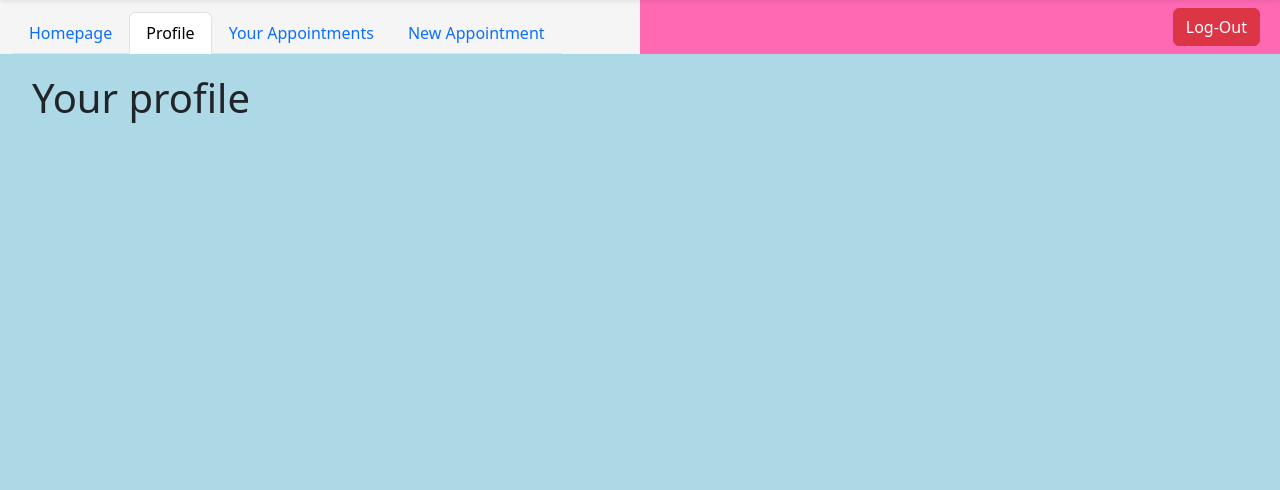
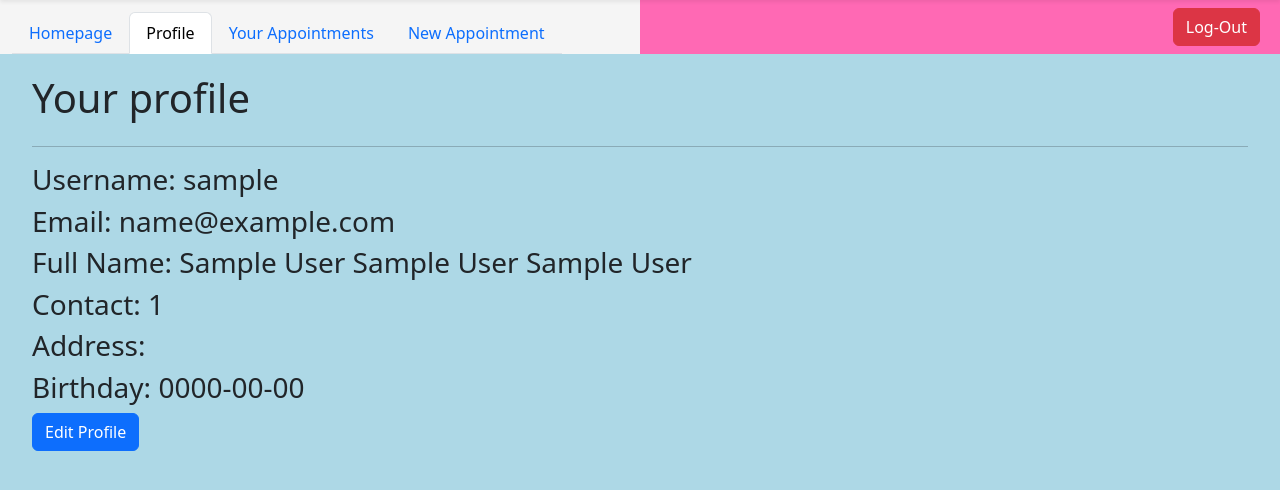
Before and after one commit to jolorambongga/SDAIC-v.3.0.09.01, a PHP site: page /profile.php in a window 1280 px wide. Shown: the part 56-546 px from the top of the page. Run offline with PHP 8.4, Linux system fonts and the light colour scheme; the visitor is signed in with stand-in values (Sample User, id 1).

Commit message:
Add files via upload

```diff
--- /dev/null
+++ b/client/handles/read_profile.php
@@ -0,0 +1,28 @@
+<?php
+
+require_once('../../includes/config.php');
+
+try {
+
+	$pdo->setAttribute(PDO::ATTR_ERRMODE, PDO::ERRMODE_EXCEPTION);
+
+	$user_id = $_POST['user_id'];
+
+	$sql = "SELECT * FROM tbl_Users WHERE user_id = :user_id;";
+
+	$stmt = $pdo->prepare($sql);
+
+	$stmt->bindParam(':user_id', $user_id, PDO::PARAM_INT);
+
+	$stmt->execute();
+
+	$data = $stmt->fetch(PDO::FETCH_ASSOC);
+
+	header('Content-Type: application/json');
+
+	echo json_encode(array("status" => "success", "process" => "read profile", "data" => $data));
+
+} catch (PDOException $e) {
+	echo json_encode(array("status" => "error", "message" => $e->getMessage(), "process" => "read profile", "report" => "catch reached"));
+}
+?>
--- a/client/profile.php
+++ b/client/profile.php
@@ -16,8 +16,159 @@ checkAuth();
         <h1>Your profile</h1>
       </div>
     </div>
+    <div id='profileBody'>
+      ...
+    </div>
+    <button id="callEdit" type="button" class="btn btn-primary" data-bs-toggle="modal" data-bs-target="#mod_editProfile">
+      Edit Profile
+    </button>
+    <!-- start edit profile modal -->
+    <form id="frm_editProfile">
+      <div class="modal fade" id="mod_editProfile" data-bs-backdrop="static" data-bs-keyboard="false" tabindex="-1" aria-labelledby="mod_editProfileLabel" aria-hidden="true">
+        <div class="modal-dialog modal-dialog-centered">
+          <div class="modal-content">
+            <div class="modal-header">
+              <h1 class="modal-title fs-5" id="mod_editProfileLabel">Profile</h1>
+              <button type="button" class="btn-close" data-bs-dismiss="modal" aria-label="Close"></button>
+            </div>
+            <div class="modal-body">
+              <label for="e_username" class="form-label">Username</label>
+              <input type="text" id="e_username" class="form-control" required>
+              <pre></pre>
+              <label for="e_email" class="form-label">Email</label>
+              <input type="text" id="e_email" class="form-control" required>
+              <pre></pre>
+              <label for="e_first_name" class="form-label">First Name</label>
+              <input type="text" id="e_first_name" class="form-control" required>
+              <pre></pre>
+              <label for="e_middle_name" class="form-label">Middle Name</label>
+              <input type="text" id="e_middle_name" class="form-control" required>
+              <pre></pre>
+              <label for="e_last_name" class="form-label">Last Name</label>
+              <input type="text" id="e_last_name" class="form-control" required>
+              <pre></pre>
+              <label for="e_contact" class="form-label">Contact</label>
+              <input type="text" id="e_contact" class="form-control" required>
+              <pre></pre>
+              <label for="e_address" class="form-label">Address</label>
+              <input type="text" id="e_address" class="form-control" required>
+              <pre></pre>
+              <label for="e_birthday" class="form-label">Birthday</label>
+              <input type="date" class="form-control" id="e_birthday" name="e_birthday" aria-describedby="e_birthday" required>
+            </div>
+            <div class="modal-footer">
+              <button type="button" class="btn btn-secondary" data-bs-dismiss="modal">Close</button>
+              <button id='saveBtn' type="button" class="btn btn-success">Save Changes</button>
+            </div>
+          </div>
+        </div>
+      </div>
+    </form>
+    <!-- end edit profile modal -->
   </div>
 </div>
+
+<script>
+  $(document).ready(function() {
+    // READ PROFILE
+    loadProfile();
+    function loadProfile() {
+      var user_id = '<?php echo($_SESSION['user_id']);?>';
+      console.log(user_id);
+      $.ajax({
+        type: 'POST',
+        url: 'handles/read_profile.php',
+        data: {user_id: user_id},
+        dataType: 'JSON',
+        success: function(response) {
+          $('#profileBody').empty();
+          console.log(response);
+          var data = response.data;
+
+          const read_profile_html = `
+          <hr>
+          <h3>Username: ${data.username}</h3>
+          <h3>Email: ${data.email}</h3>
+          <h3>Full Name: ${data.first_name} ${data.middle_name} ${data.last_name}</h3>
+          <h3>Contact: ${data.contact}</h3>
+          <h3>Address: ${data.address}</h3>
+          <h3>Birthday: ${data.birthday}</h3>
+          `
+
+          $('#profileBody').append(read_profile_html);
+        },
+        error: function(error) {
+          console.log(error);
+        }
+      });
+    } // END FUNCTION
+
+    $(document).on('click', '#callEdit', function() {
+      var user_id = '<?php echo($_SESSION['user_id']);?>';
+      $.ajax({
+        type: 'GET',
+        url: 'handles/get_profile.php',
+        dataType: 'JSON',
+        data: {user_id: user_id},
+        success: function(response) {
+          console.log(response);
+          var data = response.data;
+
+          $('#e_username').val(data.username);
+          $('#e_email').val(data.email  );
+          $('#e_first_name').val(data.first_name);
+          $('#e_middle_name').val(data.middle_name);
+          $('#e_last_name').val(data.last_name);
+          $('#e_contact').val(data.contact);
+          $('#e_address').val(data.address);
+          $('#e_birthday').val(data.birthday);
+        },
+        error: function(error) {
+          console.log("ERROR GET PROFILE", error);
+        }
+      });
+    }); // END CALL EDIT
+
+    $('#frm_editProfile').submit(function(e) {
+      e.preventDefault();
+      var user_id = '<?php echo($_SESSION['user_id']);?>';
+      var username = $('#e_username').val();
+      var email = $('#e_email').val();
+      var first_name = $('#e_first_name').val();
+      var middle_name = $('#e_middle_name').val();
+      var last_name = $('#e_last_name').val();
+      var contact = $('#e_contact').val();
+      var address = $('#e_address').val();
+      var birthday = $('#e_birthday').val();
+
+      var data = {
+        user_id: user_id,
+        username: username,
+        email: email,
+        first_name: first_name,
+        middle_name: middle_name,
+        last_name: last_name,
+        contact: contact,
+        address: address,
+        birthday: birthday
+      }
+
+      $.ajax({
+        type: 'POST',
+        url: 'handles/update_profile.php',
+        dataType: 'JSON',
+        data: data,
+        success: function(response) {
+          console.log(response);
+        },
+        error: function(error) {
+          console.log("update profile", error);
+        }
+      });
+    })
+
+  });
+</script>
 
 <?php
 include_once('footer_script.php');
```
Also changed, not shown: client/handles/get_profile.php (added, +28 -0 lines), client/handles/update_profile.php (added, +48 -0 lines).
